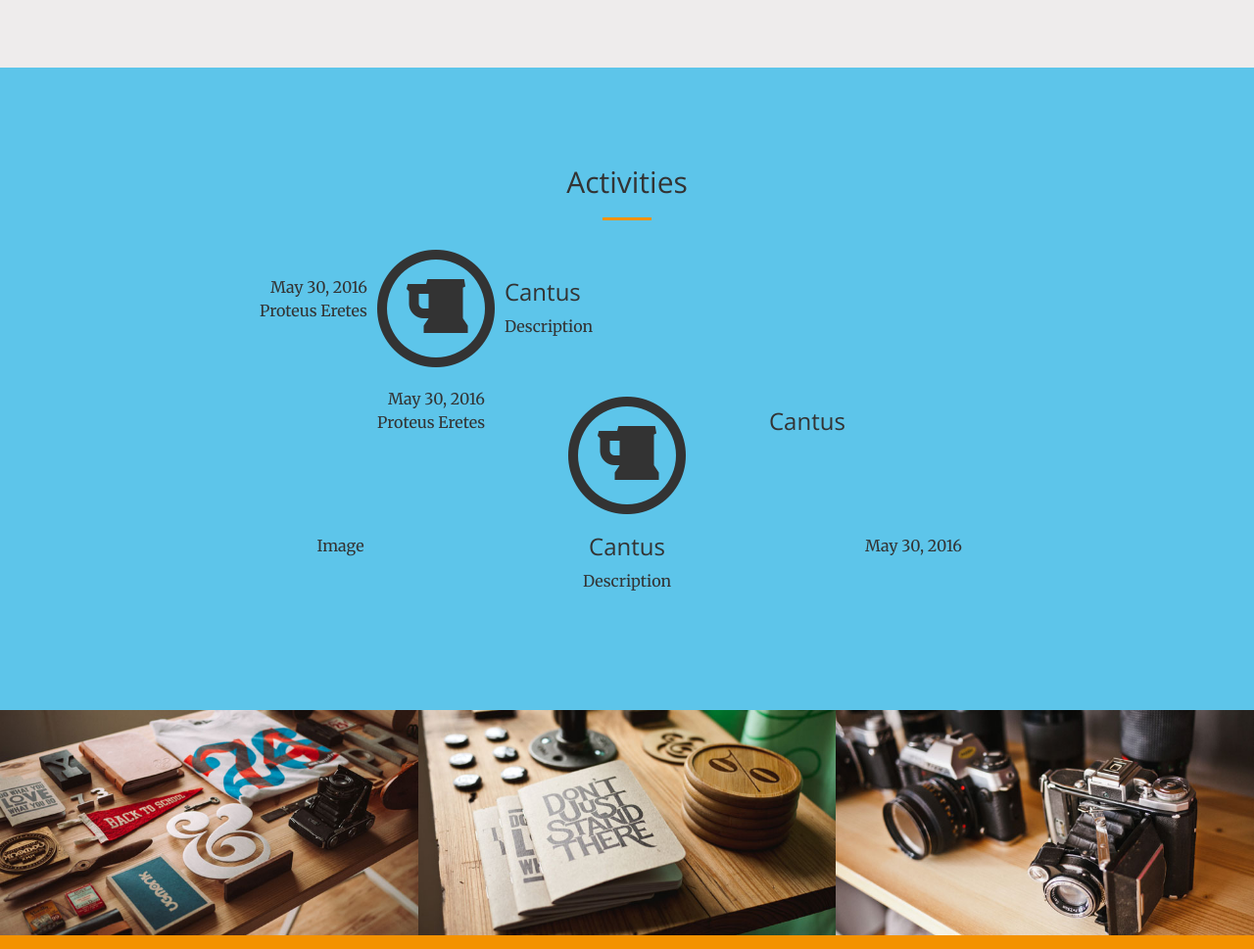
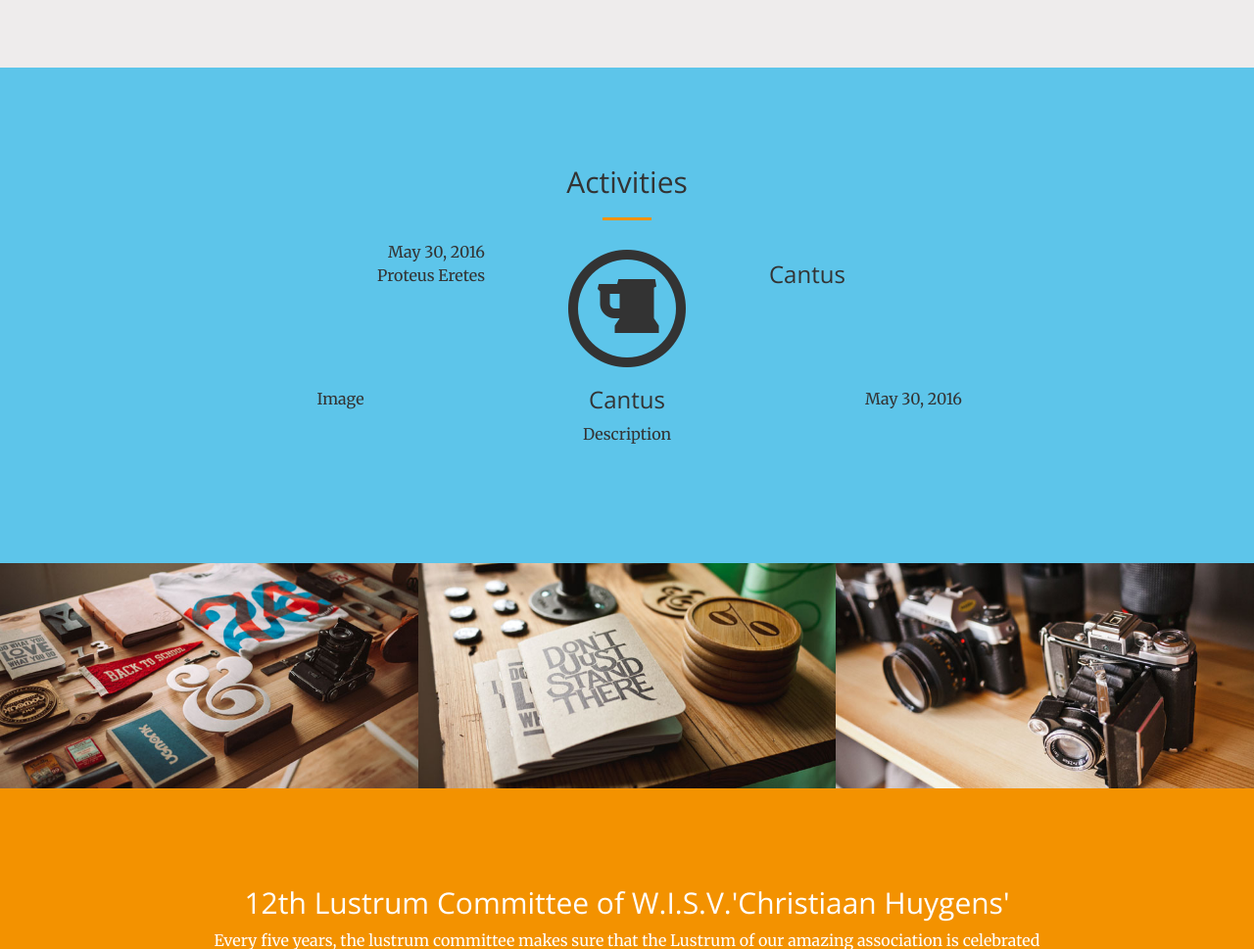
Before and after one commit to WISVCH/lucie-60-website, a PHP site: page / in a window 1280 px wide. Shown: the part 1371-2340 px from the top of the page at 98% size. Run offline with PHP 8.4, Linux system fonts and the light colour scheme.

Commit message:
EventWindows

```diff
--- a/index.html
+++ b/index.html
@@ -135,21 +135,6 @@
                     </div>
 
                     <!-- <div style="display: table; min-height: 140px; overflow: hidden; margin: auto;"> -->
-                    <div class="text-center">
-                        <div class="date" style="display: table-cell; vertical-align: middle;">
-                            <p>May 30, 2016<br> Proteus Eretes</p>
-                        </div>
-                        <div style="display: table-cell; vertical-align: middle;">
-                            <span class="fa-stack fa-5x">
-                                    <i class="fa fa-circle-thin fa-stack-2x"></i>
-                                    <i class="fa fa-beer fa-stack-1x"></i>
-                                </span>
-                        </div>
-                        <div style="display: table-cell; vertical-align: middle; text-align: left;">
-                            <h3>Cantus</h3>
-                                <p>Description</p>
-                        </div>
-                    </div>
 
                     <div class="events">
                         <div class="row event">
```
Also changed, not shown: css/event.css (line endings or trailing spaces).
